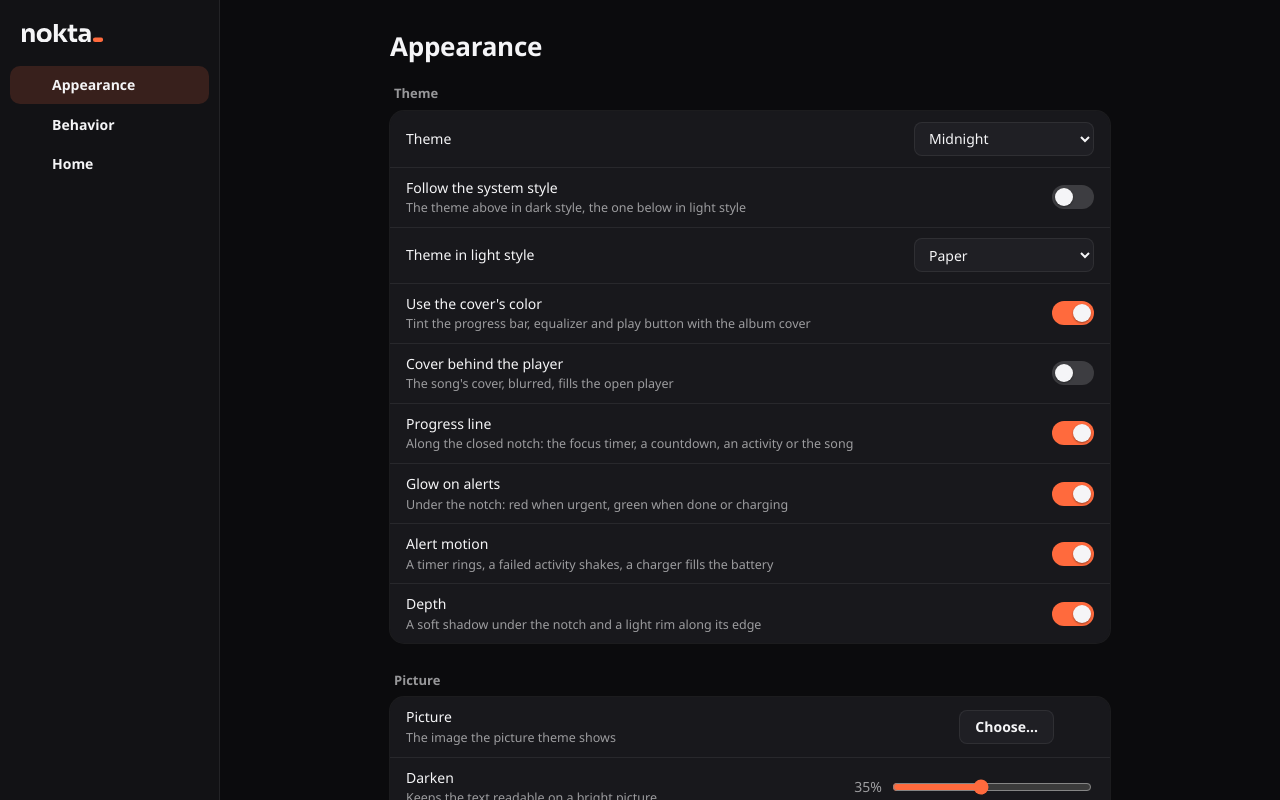
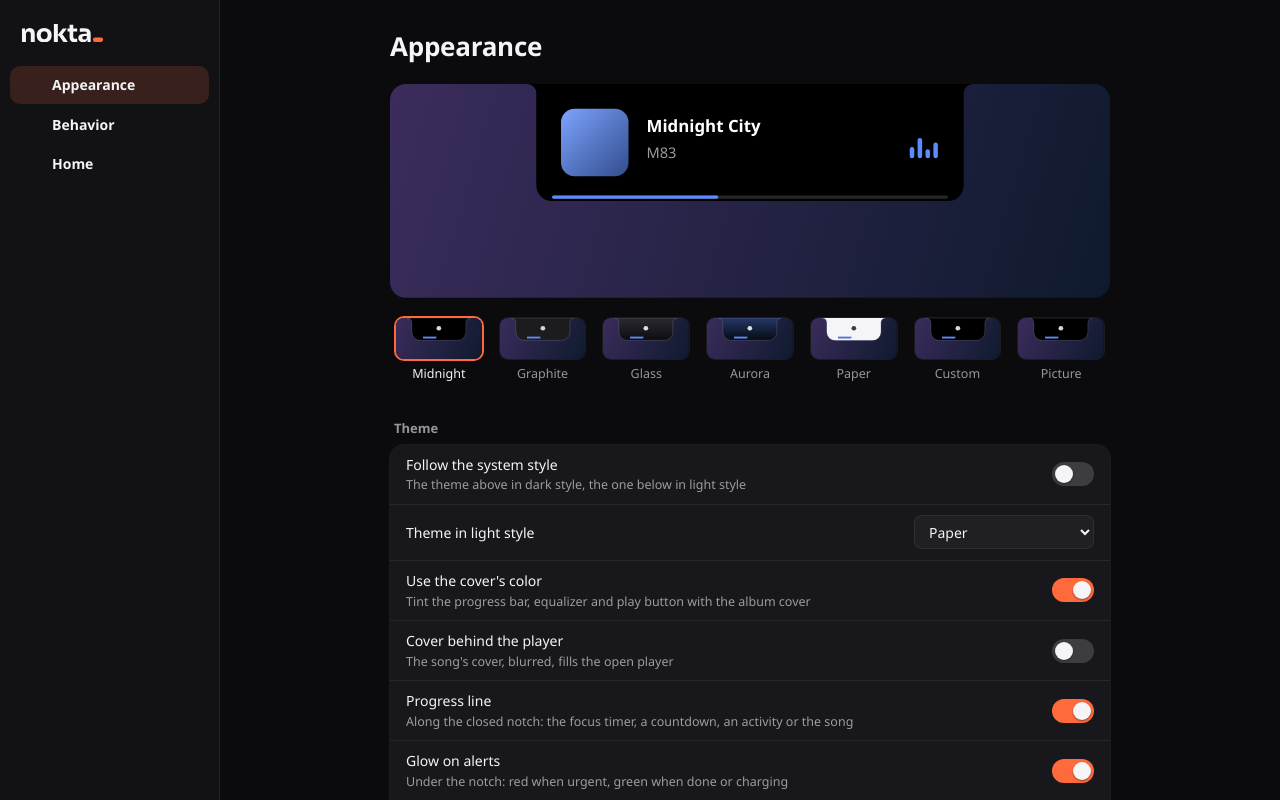
Before and after one commit to MasRama/nokta, a website built with Vite: page desktop/settings.html in a window 1280 px wide. Built offline with nearby package versions, Linux system fonts and the light colour scheme.

Commit message:
feat(desktop): open Appearance on a preview and the theme gallery
The settings window's Appearance page opens on the extension's live
preview, the notch open on a sample song in the chosen theme, over the
gallery of themes, both drawn as SVG. A card picks its theme in place of
the Theme row, and the preview shows a change before it is sent.

```diff
--- /dev/null
+++ b/desktop/src/prefs/look.ts
@@ -0,0 +1,255 @@
+import { themeSwatches, type ThemeSwatch } from '@ext/features/settings/logic/quick.js';
+import { gradientEnds, SAMPLE_SONG, type PreviewModel } from '@ext/prefs/logic/look.js';
+import { mix, withAlpha } from '@ext/shared/logic/color.js';
+import type { PictureState, ThemeColors, ThemeName } from '@ext/shared/logic/theme.js';
+
+const SVG = 'http://www.w3.org/2000/svg';
+
+/** The preview's size; the notch hangs in its middle, as the extension's preview.ts. */
+const WIDTH = 640;
+const HEIGHT = 190;
+const NOTCH_WIDTH = 380;
+const NOTCH_HEIGHT = 104;
+const COVER = 60;
+const BARS = [10, 18, 8, 14];
+
+const CARD_WIDTH = 92;
+const CARD_HEIGHT = 44;
+
+/** A dusk wallpaper, so a glass or paper notch has something to sit on. */
+const SKY: [string, string] = ['#3b2c5c', '#0f1a2e'];
+
+/** Each SVG's gradients and clips need ids no other one on the page has. */
+let lastId = 0;
+const newId = (name: string) => `nokta-${name}-${++lastId}`;
+
+function svg<K extends keyof SVGElementTagNameMap>(tag: K, attributes: Record<string, string | number> = {}): SVGElementTagNameMap[K] {
+    const el = document.createElementNS(SVG, tag);
+    for (const [name, value] of Object.entries(attributes)) el.setAttribute(name, String(value));
+    return el;
+}
+
+/** The notch's outline hanging from y = 0: ears curving out to the top edge, rounded bottom corners. */
+export function notchPath(x: number, width: number, height: number, radius: number, ear: number): string {
+    const r = Math.min(radius, height / 2, width / 2);
+    const parts = [`M ${x - ear} 0`];
+    if (ear > 0) parts.push(`A ${ear} ${ear} 0 0 1 ${x} ${ear}`);
+    parts.push(`L ${x} ${height - r}`, `A ${r} ${r} 0 0 0 ${x + r} ${height}`, `L ${x + width - r} ${height}`);
+    parts.push(`A ${r} ${r} 0 0 0 ${x + width} ${height - r}`, `L ${x + width} ${ear}`);
+    if (ear > 0) parts.push(`A ${ear} ${ear} 0 0 1 ${x + width + ear} 0`);
+    parts.push('Z');
+    return parts.join(' ');
+}
+
+/** A gradient from (x1, y1) to (x2, y2) in the SVG's own units, through `[offset, color, opacity]` stops. */
+function linear(id: string, [x1, y1, x2, y2]: [number, number, number, number], stops: [number, string, number][]): SVGLinearGradientElement {
+    const gradient = svg('linearGradient', { id, gradientUnits: 'userSpaceOnUse', x1, y1, x2, y2 });
+    for (const [offset, color, opacity] of stops) {
+        gradient.append(svg('stop', { offset, 'stop-color': color, 'stop-opacity': opacity }));
+    }
+    return gradient;
+}
+
+/** The notch's body: its gradient at the theme's opacity, the picture darkened, and the border. */
+interface Body {
+    top: string;
+    bottom: string;
+    opacity: number;
+    direction: [number, number];
+    picture: string | null;
+    darken: number;
+    border: string | null;
+}
+
+/**
+ * Draws a body into `group` over `x`..`x + width` and 0..`height`, with the
+ * notch's corners; `pictureUrl` makes the picture's path a URL the page loads.
+ */
+function drawBody(group: SVGGElement, defs: SVGDefsElement, body: Body, shape: string, box: [number, number, number], pictureUrl: (path: string) => string): void {
+    const [x, width, height] = box;
+    const fill = newId('fill');
+    defs.append(
+        linear(fill, gradientEnds(x, width, height, body.direction), [
+            [0, body.top, body.opacity],
+            [1, body.bottom, body.opacity],
+        ]),
+    );
+    group.append(svg('path', { d: shape, fill: `url(#${fill})` }));
+    if (body.picture) {
+        const clip = newId('clip');
+        const clipPath = svg('clipPath', { id: clip });
+        clipPath.append(svg('path', { d: shape }));
+        defs.append(clipPath);
+        const picture = svg('g', { 'clip-path': `url(#${clip})` });
+        const image = svg('image', { x, y: 0, width, height, preserveAspectRatio: 'xMidYMid slice' });
+        image.setAttribute('href', pictureUrl(body.picture));
+        picture.append(image, svg('rect', { x, y: 0, width, height, fill: '#000000', 'fill-opacity': body.darken }));
+        group.append(picture);
+    }
+    if (body.border) group.append(svg('path', { d: shape, fill: 'none', stroke: body.border, 'stroke-width': 1 }));
+}
+
+function sky(defs: SVGDefsElement, width: number, height: number): SVGRectElement {
+    const id = newId('sky');
+    defs.append(
+        linear(id, [0, 0, width, height], [
+            [0, SKY[0], 1],
+            [1, SKY[1], 1],
+        ]),
+    );
+    return svg('rect', { width, height, fill: `url(#${id})` });
+}
+
+/**
+ * The top of a desktop with the notch open on a sample song, in the chosen
+ * theme: a cover, the title and artist, the equalizer in the accent and,
+ * while it is on, the progress line along the notch's bottom edge. As the
+ * extension's prefs/preview.ts.
+ */
+export class NotchPreview {
+    readonly element: HTMLDivElement;
+    private readonly svg: SVGSVGElement;
+
+    constructor(private readonly pictureUrl: (path: string) => string) {
+        this.element = document.createElement('div');
+        this.element.className = 'nokta-prefs-preview';
+        this.svg = svg('svg', { viewBox: `0 0 ${WIDTH} ${HEIGHT}`, role: 'img' });
+        this.element.append(this.svg);
+    }
+
+    update(model: PreviewModel): void {
+        const { palette } = model;
+        const defs = svg('defs');
+        const scene = svg('g');
+        scene.append(sky(defs, WIDTH, HEIGHT));
+
+        const x = (WIDTH - NOTCH_WIDTH) / 2;
+        const shape = notchPath(x, NOTCH_WIDTH, NOTCH_HEIGHT, model.cornerRadius, model.earRadius);
+        drawBody(
+            scene,
+            defs,
+            {
+                top: palette.background,
+                bottom: palette.gradient ?? palette.background,
+                opacity: palette.backgroundOpacity,
+                direction: palette.direction,
+                picture: palette.picture?.path ?? null,
+                darken: palette.picture?.darken ?? 0,
+                border: palette.border ?? null,
+            },
+            shape,
+            [x, NOTCH_WIDTH, NOTCH_HEIGHT],
+            this.pictureUrl,
+        );
+
+        // The cover, a gradient of the sample song's color.
+        const coverX = x + 22;
+        const coverY = 22;
+        const cover = newId('cover');
+        defs.append(
+            linear(cover, [coverX, coverY, coverX + COVER, coverY + COVER], [
+                [0, mix(SAMPLE_SONG.cover, '#ffffff', 0.2), 1],
+                [1, mix(SAMPLE_SONG.cover, '#000000', 0.45), 1],
+            ]),
+        );
+        scene.append(svg('rect', { x: coverX, y: coverY, width: COVER, height: COVER, rx: 12, fill: `url(#${cover})` }));
+
+        const textX = coverX + COVER + 16;
+        const text = (content: string, y: number, size: number, weight: number, color: string) => {
+            const t = svg('text', { x: textX, y, 'font-size': size, 'font-weight': weight, fill: color, 'dominant-baseline': 'hanging' });
+            t.textContent = content;
+            scene.append(t);
+        };
+        text(model.title, coverY + 8, 15, 700, palette.foreground);
+        text(model.artist, coverY + 32, 13, 500, withAlpha(palette.foreground, 0.6));
+
+        // The equalizer, its bars standing on one line.
+        const base = coverY + 44;
+        BARS.forEach((bar, i) => {
+            scene.append(svg('rect', { x: x + NOTCH_WIDTH - 48 + i * 7, y: base - bar, width: 4, height: bar, rx: 2, fill: palette.accent }));
+        });
+
+        if (model.progress !== null) {
+            const inset = Math.max(model.cornerRadius, 12);
+            const length = NOTCH_WIDTH - inset * 2;
+            const line = { x: x + inset, y: NOTCH_HEIGHT - 5, height: 3, rx: 1.5 };
+            scene.append(svg('rect', { ...line, width: length, fill: withAlpha(palette.foreground, 0.15) }));
+            scene.append(svg('rect', { ...line, width: length * model.progress, fill: palette.accent }));
+        }
+        this.svg.replaceChildren(defs, scene);
+    }
+}
+
+interface Card {
+    theme: ThemeName;
+    button: HTMLButtonElement;
+    svg: SVGSVGElement;
+}
+
+/**
+ * The themes as small notches hanging from a strip of screen, the chosen one
+ * ringed in ember; a click picks that theme. Aurora's swatch is tinted with
+ * the preview's sample song. As the extension's prefs/themes.ts.
+ */
+export class ThemeGallery {
+    readonly element: HTMLDivElement;
+    private readonly cards: Card[] = [];
+
+    constructor(
+        onPick: (theme: ThemeName) => void,
+        private readonly pictureUrl: (path: string) => string,
+    ) {
+        this.element = document.createElement('div');
+        this.element.className = 'nokta-prefs-themes';
+        this.element.setAttribute('role', 'radiogroup');
+        const defaults = { background: '#000000', backgroundOpacity: 1, foreground: '#ffffff', accent: '#ffffff', useAlbumAccent: false };
+        for (const { theme, label } of themeSwatches(defaults, SAMPLE_SONG.cover)) {
+            const button = document.createElement('button');
+            button.type = 'button';
+            button.className = 'nokta-prefs-theme';
+            button.setAttribute('role', 'radio');
+            const art = svg('svg', { viewBox: `0 0 ${CARD_WIDTH} ${CARD_HEIGHT}`, width: CARD_WIDTH, height: CARD_HEIGHT });
+            const name = document.createElement('span');
+            name.textContent = label;
+            button.append(art, name);
+            button.addEventListener('click', () => onPick(theme));
+            this.cards.push({ theme, button, svg: art });
+            this.element.append(button);
+        }
+    }
+
+    /** `picture` is the picture theme's image, for its card. */
+    update(colors: ThemeColors, chosen: string, picture: PictureState | null = null): void {
+        const swatches = themeSwatches(colors, SAMPLE_SONG.cover, picture);
+        this.cards.forEach((card, i) => {
+            const on = card.theme === chosen;
+            card.button.classList.toggle('nokta-prefs-theme-chosen', on);
+            card.button.setAttribute('aria-checked', String(on));
+            this.draw(card.svg, swatches[i], picture?.darken ?? 0);
+        });
+    }
+
+    private draw(art: SVGSVGElement, swatch: ThemeSwatch | undefined, darken: number): void {
+        if (!swatch) return;
+        const defs = svg('defs');
+        const scene = svg('g');
+        scene.append(sky(defs, CARD_WIDTH, CARD_HEIGHT));
+        const width = 58;
+        const height = 24;
+        const x = (CARD_WIDTH - width) / 2;
+        const body: Body = {
+            top: swatch.top,
+            bottom: swatch.bottom,
+            opacity: 1,
+            direction: swatch.direction,
+            picture: swatch.picture,
+            darken,
+            border: 'rgba(255, 255, 255, 0.14)',
+        };
+        drawBody(scene, defs, body, notchPath(x, width, height, 9, 5), [x, width, height], this.pictureUrl);
+        // The progress line, in the theme's accent.
+        scene.append(svg('rect', { x: x + 12, y: height - 4, width: (width - 24) * SAMPLE_SONG.position, height: 2, fill: swatch.accent }));
+        scene.append(svg('circle', { cx: CARD_WIDTH / 2, cy: height / 2 - 1, r: 2.5, fill: swatch.foreground, 'fill-opacity': 0.85 }));
+        art.replaceChildren(defs, scene);
+    }
+}
--- a/desktop/src/prefs/main.ts
+++ b/desktop/src/prefs/main.ts
@@ -1,7 +1,7 @@
 import { MockBridge } from '../bridge/mock.js';
 import { TauriBridge } from '../bridge/tauri.js';
 import { useSystemLanguage } from '../i18n.js';
-import { hideWebMenu, inTauri, openConfig, pickPicture, showTour } from '../platform.js';
+import { fileUrl, hideWebMenu, inTauri, openConfig, pickPicture, showTour } from '../platform.js';
 import { SettingsWindow } from './window.js';
 
 // Outside the app the window shows the defaults, for shots; `?page=` picks the page.
@@ -11,7 +11,7 @@ const app = inTauri();
 const mock = new MockBridge({
     Settings1: { Calendar: { feeds: ['https://calendar.google.com/calendar/ical/me%40gmail.com/private-abc/basic.ics'] } },
 });
-const prefs = new SettingsWindow(app ? new TauriBridge() : mock, { openConfig, pickPicture, showTour }, document.body);
+const prefs = new SettingsWindow(app ? new TauriBridge() : mock, { openConfig, pickPicture, showTour, fileUrl }, document.body);
 const page = new URLSearchParams(location.search).get('page');
 if (page) prefs.show(page);
 window.addEventListener('pagehide', () => prefs.stop());
--- a/desktop/src/prefs/style.css
+++ b/desktop/src/prefs/style.css
@@ -468,3 +468,64 @@ button:disabled {
     justify-content: flex-end;
     gap: 8px;
 }
+
+/* Appearance opens on a live preview over the theme gallery (look.ts) */
+
+.nokta-prefs-look {
+    display: flex;
+    flex-direction: column;
+    gap: 14px;
+}
+
+.nokta-prefs-preview svg {
+    display: block;
+    width: 100%;
+    height: auto;
+    border-radius: 16px;
+    font-family: inherit;
+}
+
+.nokta-prefs-themes {
+    display: grid;
+    grid-template-columns: repeat(auto-fit, minmax(80px, 1fr));
+    gap: 6px;
+}
+
+.nokta-prefs-theme {
+    display: flex;
+    flex-direction: column;
+    align-items: center;
+    gap: 6px;
+    padding: 6px 6px 8px;
+    border: 0;
+    border-radius: 12px;
+    background: transparent;
+    color: var(--dim);
+    font: inherit;
+    font-size: 12.5px;
+    cursor: default;
+}
+
+.nokta-prefs-theme svg {
+    width: 100%;
+    height: auto;
+    border-radius: 8px;
+    box-shadow: 0 0 0 1px var(--line);
+}
+
+.nokta-prefs-theme:hover {
+    background: var(--card);
+}
+
+.nokta-prefs-theme:focus-visible {
+    outline: 2px solid var(--ember);
+    outline-offset: -2px;
+}
+
+.nokta-prefs-theme-chosen {
+    color: var(--text);
+}
+
+.nokta-prefs-theme-chosen svg {
+    box-shadow: 0 0 0 2px var(--ember);
+}
--- a/desktop/src/prefs/window.ts
+++ b/desktop/src/prefs/window.ts
@@ -1,11 +1,14 @@
+import { appearanceFrom } from '@ext/features/settings/logic/parse.js';
 import { rowMin, rowValue, type Row, type Table } from '@ext/features/settings/logic/schema.js';
-import { pageIcon } from '@ext/prefs/logic/look.js';
+import { pageIcon, previewModel } from '@ext/prefs/logic/look.js';
 import { _ } from '@ext/shared/logic/i18n.js';
+import type { PictureState } from '@ext/shared/logic/theme.js';
 
 import type { Bridge } from '../bridge/bridge.js';
 import { Follower } from '../follower.js';
 import { icon } from '../icons.js';
 import { windowsPages, type PrefPage, type PrefRow } from './logic.js';
+import { NotchPreview, ThemeGallery } from './look.js';
 import { buildRow, type RowHost, type SettingRow, type SettingValue } from './rows.js';
 import WORDMARK from '../../../extension/icons/nokta-wordmark-reverse.svg?raw';
 
@@ -19,6 +22,8 @@ export interface PrefsHost extends RowHost {
     openConfig(): void;
     /** Shows the first-run tour again in the primary monitor's notch. */
     showTour(): Promise<void>;
+    /** A file's path as a URL the page loads, for the picture theme's image. */
+    fileUrl(path: string): string;
 }
 
 const TABLES: Record<Table, string> = {
@@ -38,9 +43,10 @@ const TABLES: Record<Table, string> = {
     home: 'Home',
 };
 
-/** Settings1's tables, by their name in config.toml. */
+/** Settings1's tables, by their name in config.toml, and the picture the core prepared. */
 class SettingsTables extends Follower {
     tables: Partial<Record<Table, unknown>> = {};
+    picture = { path: '', color: '', tone: '' };
 
     constructor(bridge: Bridge, onChanged: () => void) {
         super(bridge, 'Settings1', onChanged);
@@ -50,10 +56,14 @@ class SettingsTables extends Follower {
         const tables: Partial<Record<Table, unknown>> = {};
         for (const [table, property] of Object.entries(TABLES) as [Table, string][]) tables[table] = this.props[property];
         this.tables = tables;
+        const text = (name: string): string => (typeof this.props[name] === 'string' ? this.props[name] : '');
+        this.picture = { path: text('PicturePath'), color: text('PictureColor'), tone: text('PictureTone') };
     }
 }
 
 const nameOf = (row: Pick<Row, 'table' | 'key'>) => `${row.table}.${row.key}`;
+/** The gallery picks the theme, so its row does not show, as in the extension's window. */
+const isTheme = (row: Pick<Row, 'table' | 'key'>) => nameOf(row) === 'appearance.theme';
 /** `rowValue` and `rowMin` read only a row's table, key and kind; a feeds row has no floor. */
 const asRow = (row: PrefRow): Row => (row.kind.type === 'feeds' ? { ...row, kind: { type: 'text' } } : (row as Row));
 
@@ -73,13 +83,16 @@ function element<K extends keyof HTMLElementTagNameMap>(tag: K, className: strin
 export class SettingsWindow {
     private readonly settings: SettingsTables;
     private readonly rows: SettingRow[] = [];
-    private readonly pending = new Map<string, { timer: number; send: () => void }>();
+    /** Changes waiting to be sent, with their value: the preview shows them at once. */
+    private readonly pending = new Map<string, { timer: number; send: () => void; value: SettingValue }>();
     private readonly navs = new Map<string, HTMLButtonElement>();
     private readonly sections = new Map<string, HTMLElement>();
     private readonly heading: HTMLHeadingElement;
     private readonly content: HTMLElement;
     private readonly toasts: HTMLElement;
     private readonly confirm: HTMLElement;
+    private readonly preview: NotchPreview;
+    private readonly gallery: ThemeGallery;
 
     constructor(
         private readonly bridge: Bridge,
@@ -88,6 +101,10 @@ export class SettingsWindow {
         private readonly pages: readonly PrefPage[] = windowsPages(),
     ) {
         this.settings = new SettingsTables(bridge, () => this.showAll());
+        this.preview = new NotchPreview((path) => host.fileUrl(path));
+        const themeRow = pages.flatMap((page) => page.groups.flatMap((group) => group.rows)).find(isTheme);
+        const theme: SettingRow | null = themeRow ? { row: themeRow, element: document.body, show: () => this.showLook() } : null;
+        this.gallery = new ThemeGallery((name) => theme && this.queue(theme, name), (path) => host.fileUrl(path));
         const frame = element('div', 'nokta-prefs');
         const sidebar = element('nav', 'nokta-prefs-sidebar');
         const brand = element('div', 'nokta-prefs-brand');
@@ -104,6 +121,7 @@ export class SettingsWindow {
             sidebar.append(nav);
             this.navs.set(page.name, nav);
             const section = element('section', 'nokta-prefs-page');
+            if (page.name === 'appearance') section.append(this.lookGroup());
             for (const group of page.groups) section.append(this.group(group.title, group.description, group.rows));
             if (page.name === 'behavior') section.append(this.tourGroup(), this.configGroup());
             this.content.append(section);
@@ -151,7 +169,7 @@ export class SettingsWindow {
         group.append(element('h2', 'nokta-prefs-group-title', _(title))); // i18n: runtime
         if (description) group.append(element('p', 'nokta-prefs-group-description', _(description))); // i18n: runtime
         const card = element('div', 'nokta-prefs-card');
-        for (const row of rows) {
+        for (const row of rows.filter((r) => !isTheme(r))) {
             const setting: SettingRow = buildRow(row, (value) => this.queue(setting, value), this.host);
             setting.show(rowValue(asRow(row), {}));
             this.rows.push(setting);
@@ -159,6 +177,24 @@ export class SettingsWindow {
         }
         group.append(card);
         return group;
+    }
+
+    /** The live preview over the theme gallery, first on Appearance. */
+    private lookGroup(): HTMLElement {
+        const group = element('div', 'nokta-prefs-group nokta-prefs-look');
+        group.append(this.preview.element, this.gallery.element);
+        this.showLook();
+        return group;
+    }
+
+    /** Draws the preview and the gallery from the core's appearance, with the changes not sent yet. */
+    private showLook(): void {
+        const raw: Record<string, unknown> = { ...((this.settings.tables.appearance as Record<string, unknown> | undefined) ?? {}) };
+        for (const [name, { value }] of this.pending) if (name.startsWith('appearance.')) raw[name.slice(11)] = value;
+        const appearance = appearanceFrom(raw);
+        const picture: PictureState = { ...this.settings.picture, darken: appearance.pictureDarken };
+        this.preview.update(previewModel(appearance, picture));
+        this.gallery.update(appearance, appearance.theme, picture);
     }
 
     /** Show the tour again. */
@@ -248,7 +284,8 @@ export class SettingsWindow {
         };
         const old = this.pending.get(name);
         if (old) window.clearTimeout(old.timer);
-        this.pending.set(name, { timer: window.setTimeout(send, SEND_DELAY_MS), send });
+        this.pending.set(name, { timer: window.setTimeout(send, SEND_DELAY_MS), send, value });
+        if (row.table === 'appearance') this.showLook();
     }
 
     private showAll(): void {
@@ -258,6 +295,7 @@ export class SettingsWindow {
             setting.setMin?.(rowMin(row, tables));
             if (!this.pending.has(nameOf(row))) setting.show(rowValue(row, tables));
         }
+        this.showLook();
     }
 }
 
```
Also changed, not shown: ARCHITECTURE.md (+3 -1 lines), desktop/tests/i18n.test.ts (+1 -1 lines), desktop/tests/prefs.test.ts (+20 -1 lines), 1 other file.
